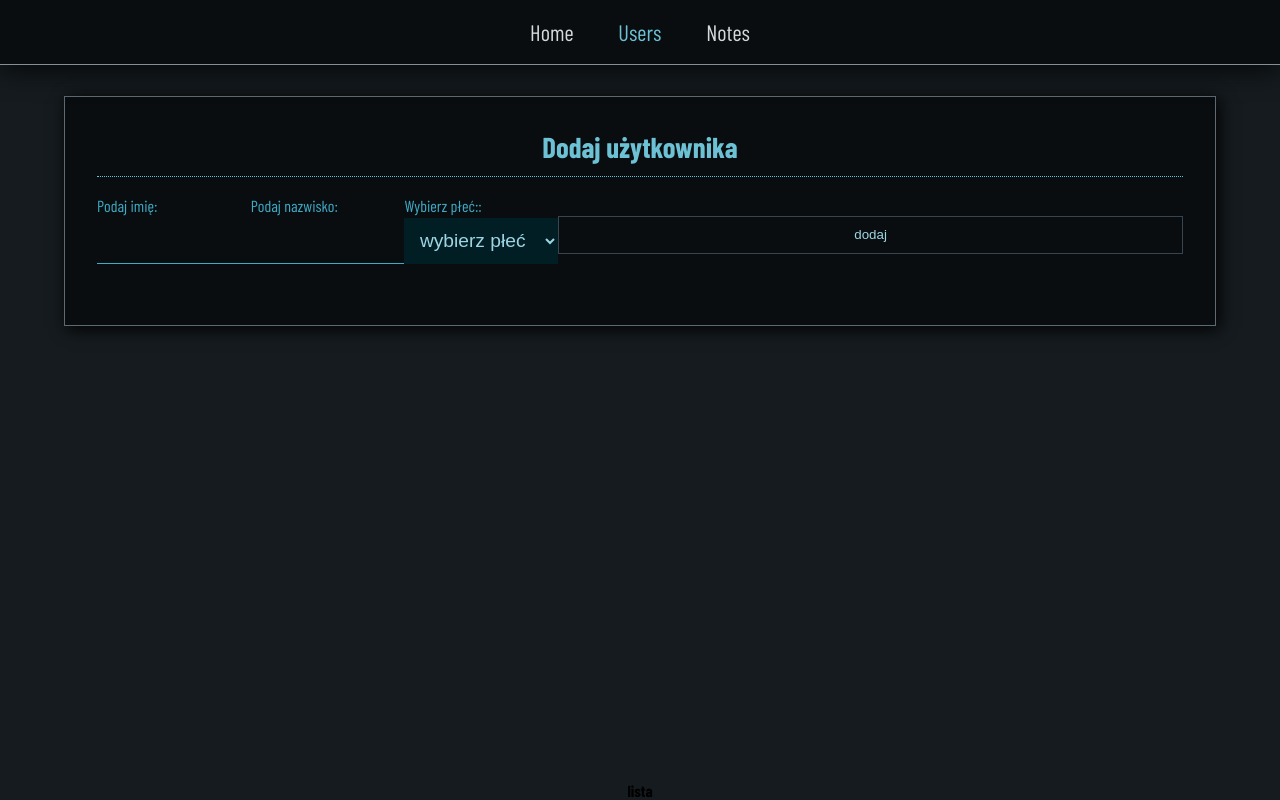
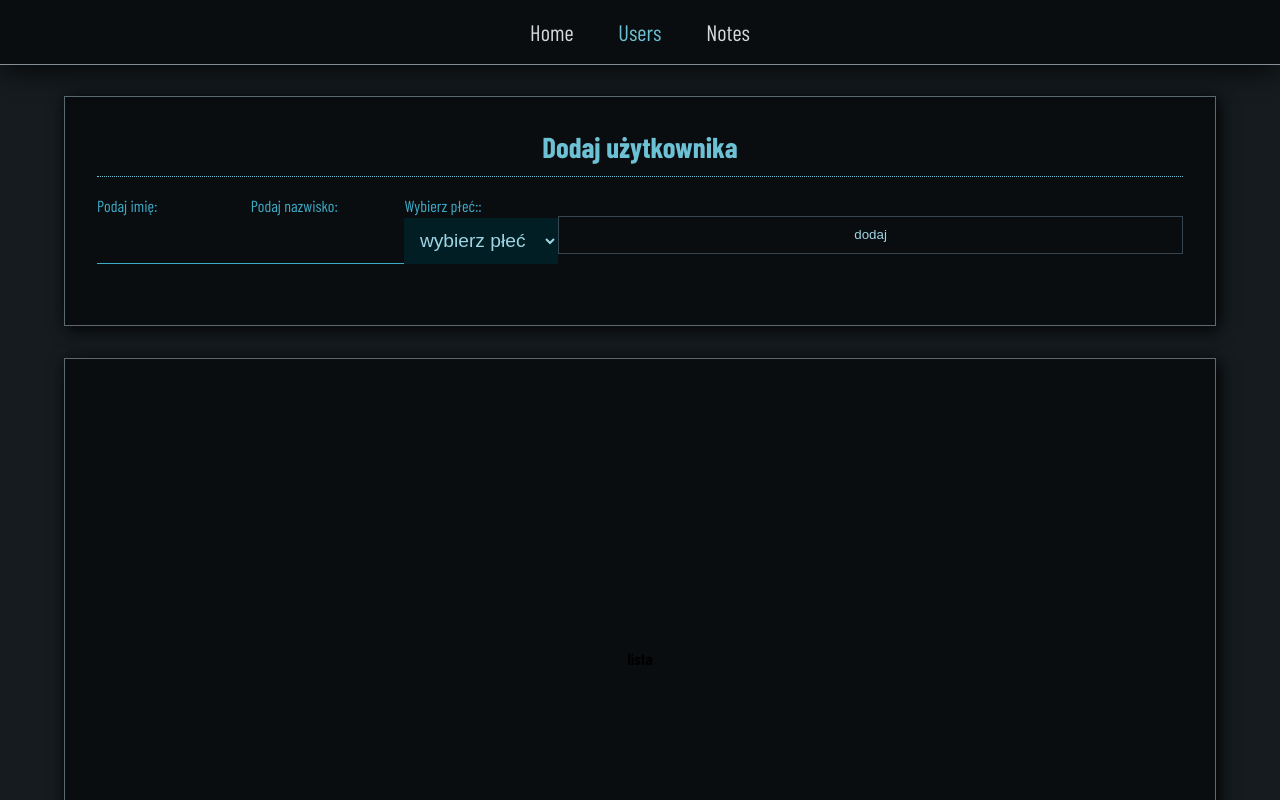
Before and after one commit to Scorpion19702022/SIMPLE_PROJECT_REACT_REDUX, a React (Vite) app: page /UsersInputs in a window 1280 px wide. Shown: the top 800 px of the page. Built offline with nearby package versions, Linux system fonts and the light colour scheme; a web font is replaced by a local one.

Commit message:
added style

```diff
--- a/src/Components/Users/Styles/UsersList.module.css
+++ b/src/Components/Users/Styles/UsersList.module.css
@@ -24,5 +24,19 @@
 	--color-error: #e32636;
 }
 
+.wrapper {
+	width: 90%;
+	height: 600px;
+	background-color: var(--color-dark10);
+	box-shadow: 0.2em 0.2em 1em var(--color-dark11);
+	display: flex;
+	flex-direction: column;
+	justify-content: center;
+	align-items: center;
+	border: 0.04em solid var(--color-dark05);
+	padding: 2em;
+	margin-bottom: 2em;
+}
+
 @media (min-width: 1200px) {
 }
```
